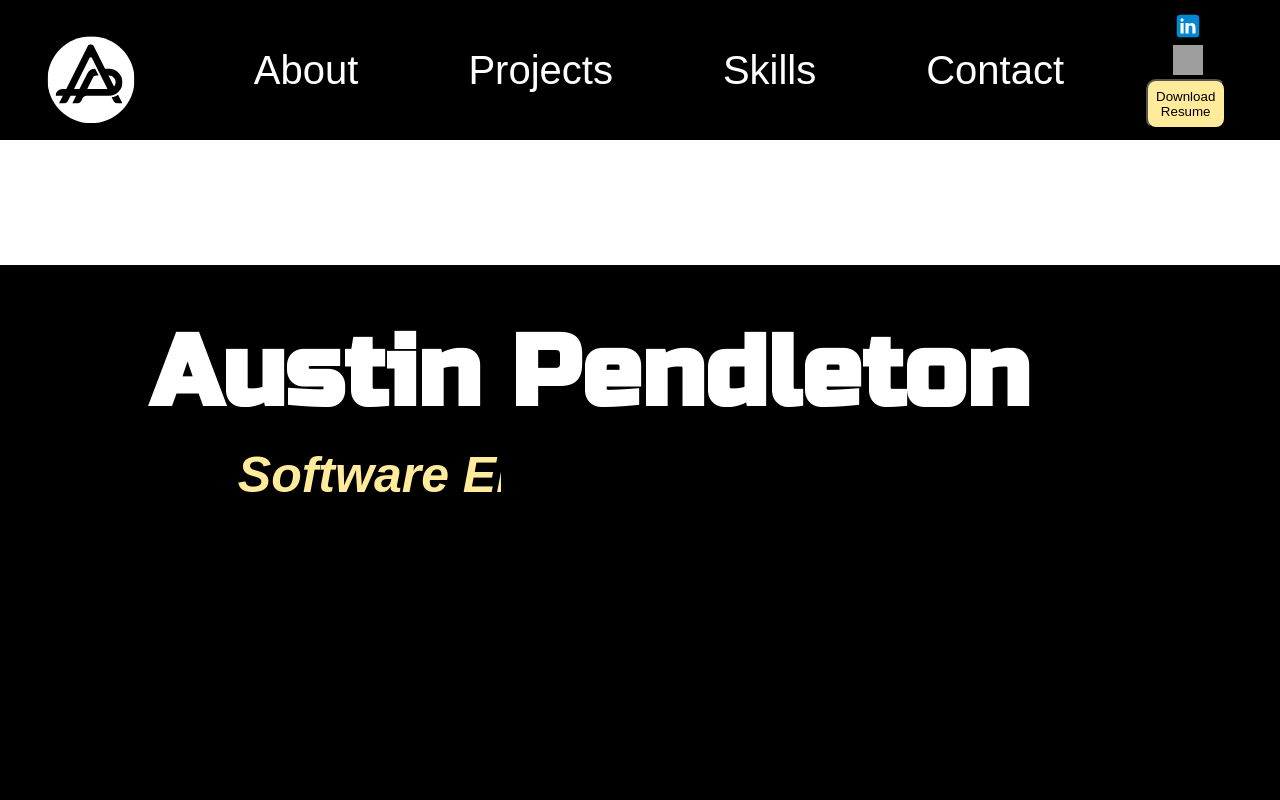
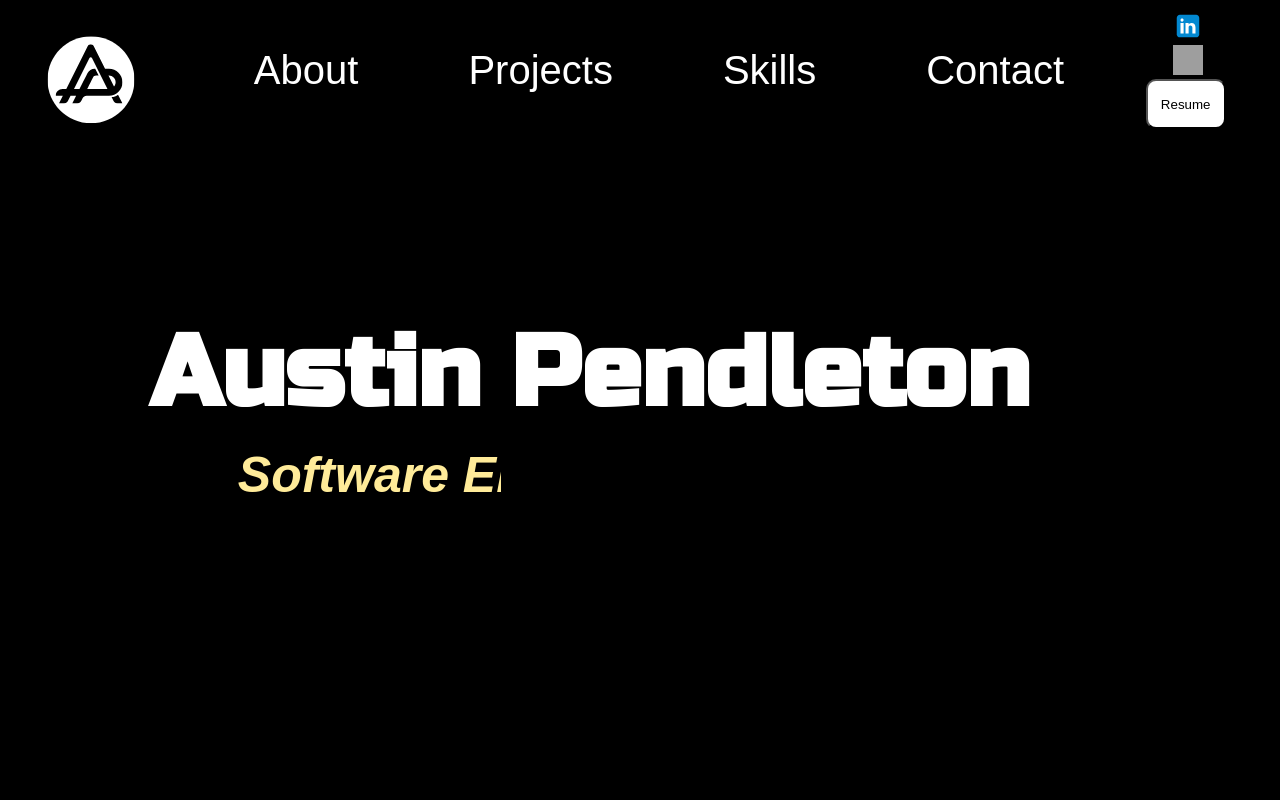
Before and after one commit to austinpendleton/portfolio_se, a React (Create React App) app: page / in a window 1280 px wide. Shown: the top 800 px of the page. Built offline with nearby package versions, Linux system fonts and the light colour scheme; grey boxes are pictures that could not be loaded; a web font is replaced by a local one.

Commit message:
Margins adjusted

```diff
--- a/src/blocks/Header.css
+++ b/src/blocks/Header.css
@@ -81,7 +81,7 @@
   height: 50px;
   position: relative;
   right: 22px;
-  background-color: #ffeb99;
+  background-color: white;
   border-radius: 10px;
   font-family: "Playfair-Display", sans-serif;
 }
--- a/src/blocks/Introduction.css
+++ b/src/blocks/Introduction.css
@@ -6,8 +6,6 @@
   background-color: black;
   background-position: center;
   background-size: cover;
-  margin-top: 125px;
-
   max-height: 2000px;
   height: 110vh;
 }
--- a/src/components/Header.js
+++ b/src/components/Header.js
@@ -53,7 +53,7 @@ const Header = () => {
           <img className="github__logo" alt="GitHub" src={github} />
         </a>
         <div className="resume__button-container">
-          <button className="resume__button">Download Resume</button>
+          <button className="resume__button">Resume</button>
         </div>
       </div>
     </header>
```
